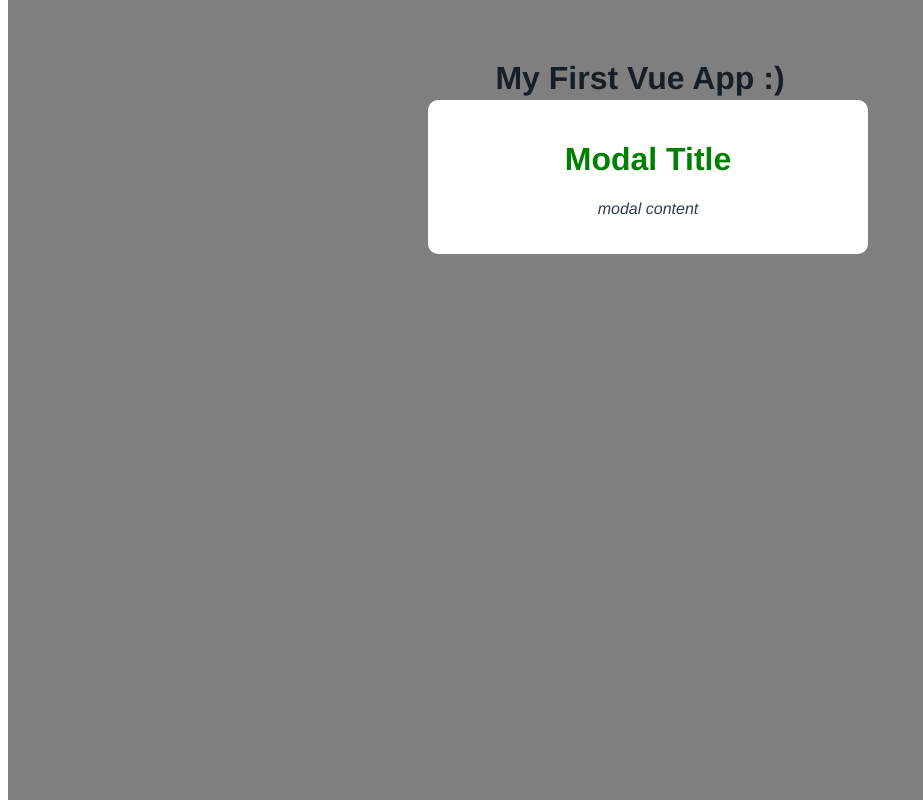
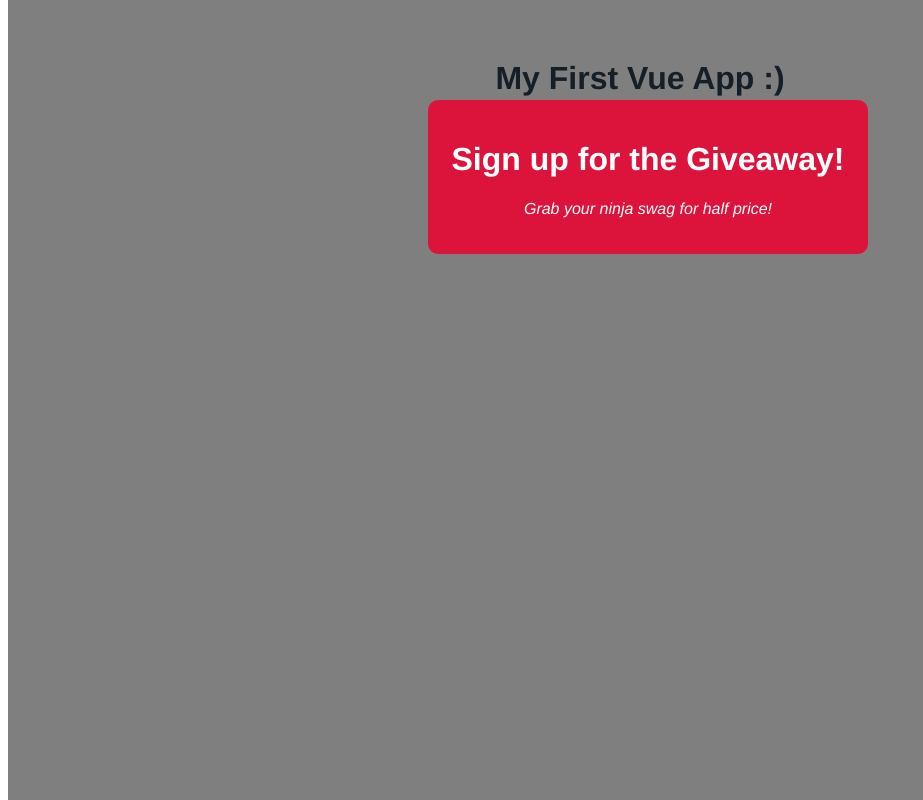
Before and after one commit to kterrago18/modal-project, a Vue app: page / in a window 1280 px wide. Shown: the whole page, without its empty margins (0-923 px from the left). Built offline with nearby package versions, Linux system fonts and the light colour scheme.

Commit message:
Passing Data with Props

```diff
--- a/src/App.vue
+++ b/src/App.vue
@@ -1,6 +1,6 @@
 <template>
   <h1>{{ title }}</h1>
-  <Modal/>
+  <Modal :header="header" :text="text" theme="sale"/>
 </template>
 
 <script>
@@ -10,7 +10,9 @@
   name: 'App',
   data() {
     return {
-      title: 'My First Vue App :)'
+      title: 'My First Vue App :)',
+      header: 'Sign up for the Giveaway!',
+      text: 'Grab your ninja swag for half price!'
     }
   },
   components: {
--- a/src/components/Modal.vue
+++ b/src/components/Modal.vue
@@ -1,11 +1,17 @@
 <template>
     <div class="backdrop">
-        <div class="modal">
-            <h1>Modal Title</h1>
-            <p>modal content</p>
+        <div class="modal" :class="{ sale: theme === 'sale' }">
+            <h1>{{ header }}</h1>
+            <p>{{ text }}</p>
         </div>
     </div>
 </template>
+
+<script>
+export default {
+    props: ['header', 'text', 'theme']
+}
+</script>
 
 <style scoped>
 .modal {
@@ -15,6 +21,7 @@
     background: white;
     border-radius: 10px;
 }
+
 .backdrop {
     top: 0;
     position: fixed;
@@ -22,7 +29,17 @@
     width: 100%;
     height: 100%;
 }
+
 h1 {
     color: green;
 }
+
+.modal.sale {
+    background: crimson;
+    color: white;
+}
+
+.modal.sale h1 {
+    color: white;
+}
 </style>g
```
